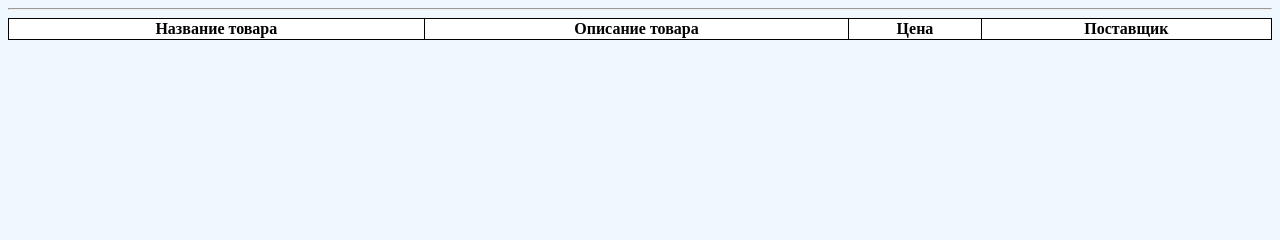
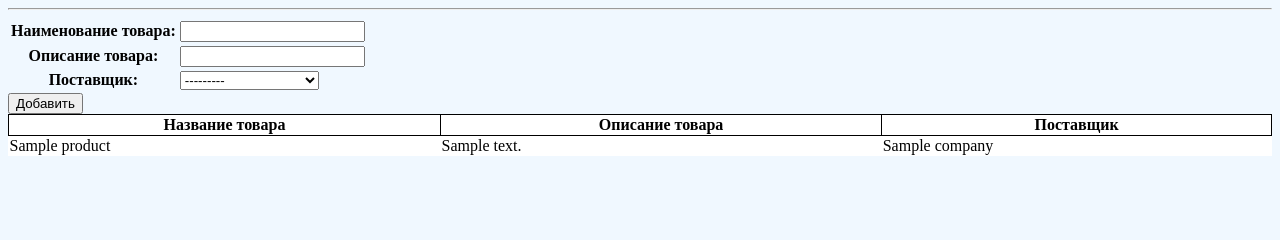
Before and after one commit to serbyz57/Django, a Django app: template example_app/templates/products.html in a window 1280 px wide. Shown: the part 106-346 px from the top of the page. Run offline with Django 4.2, Linux system fonts and the light colour scheme; the template is opened without the code that fills it: values that come from a table or form of the project are taken from there, others are empty; tables that the repository leaves empty hold one stand-in row (values such as "Sample post"); lists and menus that the app fills with data are empty; parts of the project's set-up code (start-up, migrations or seed data) failed here and were passed over.

Commit message:
Attach form to POST products, create many ojects for company

```diff
--- /dev/null
+++ b/example_app/forms.py
@@ -0,0 +1,21 @@
+from django import forms
+from django.forms import ModelForm
+from .models import *
+
+
+class ProductForm(ModelForm):
+    class Meta:
+        model = Product
+
+        fields = ['name', 'description', 'company']
+        labels = {
+            'name': 'Наименование товара', 'description': 'Описание товара', 'company': 'Поставщик'
+        }
+
+
+class CompanyForm(ModelForm):
+    class Meta:
+        model = Company
+
+        fields = ['name']
+        labels = {'name': 'Название компании'}
--- a/example_app/static/css/style.css
+++ b/example_app/static/css/style.css
@@ -8,3 +8,4 @@ table.tableMenu{background: aqua; width: 100%; border-collapse: separate}
 table.table1{background: #ffffff;}
 table.warehouse{background: white; width: 100%; border-collapse: collapse}
 th.warehouse{text-align: center; border: 1px solid black}
+td.warehouse{text-align: center; border: 1px solid black}
--- a/example_app/templates/products.html
+++ b/example_app/templates/products.html
@@ -4,10 +4,18 @@
 Каталог товаров
 {% endblock header %}
 {% block content %}
+
+<form method="POST" action="create/">
+  {% csrf_token %}
+  <table>{{form}}</table>
+  <input type="submit" value="Добавить">
+</form>
+
 <table class="warehouse">
-  <th class="warehouse">Название товара</th>
-  <th class="warehouse">Описание товара</th>
-  <th class="warehouse">Цена</th>
-  <th class="warehouse">Поставщик</th>
+  <tr><th class="warehouse">Название товара</th><th class="warehouse">Описание товара</th>
+    <th class="warehouse">Поставщик</th></tr>
+    {% for product in productse %}
+    <tr><td>{{ product.name }}</td><td>{{ product.description }}</td><td>{{ product.company.name }}</td></tr>
+    {% endfor %}
 </table>
 {% endblock content %}
--- a/example_app/templates/suppliers.html
+++ b/example_app/templates/suppliers.html
@@ -4,4 +4,9 @@
 Список поставщиков
 {% endblock header %}
 {% block content %}
+<table class="warehouse">
+  <tr><th class="warehouse">Номер</th><th class="warehouse">Название компании</th></tr>
+    {% for  %}
+  <tr><td class="warehouse">{{ company.id }}</td><td class="warehouse">{{ company.name }}</td></tr>
+</table>
 {% endblock content %}
--- a/example_app/urls.py
+++ b/example_app/urls.py
@@ -9,5 +9,6 @@ urlpatterns = [
     path('suppliers', suppliers),
     path('warehouse', warehouse),
     path('products', products),
+    path('create/', create),
 ]
 urlpatterns += staticfiles_urlpatterns()
```
Also changed, not shown: example_app/views.py (+22 -3 lines), db.sqlite3 (deleted), example_app/migrations/0001_initial.py (deleted).
